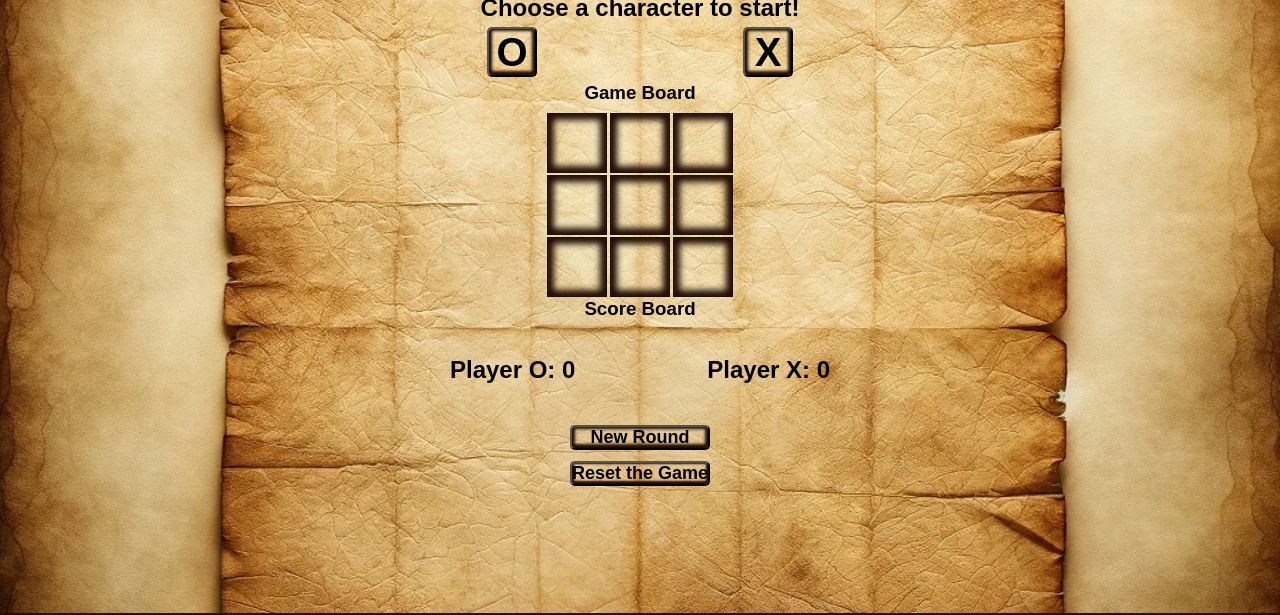
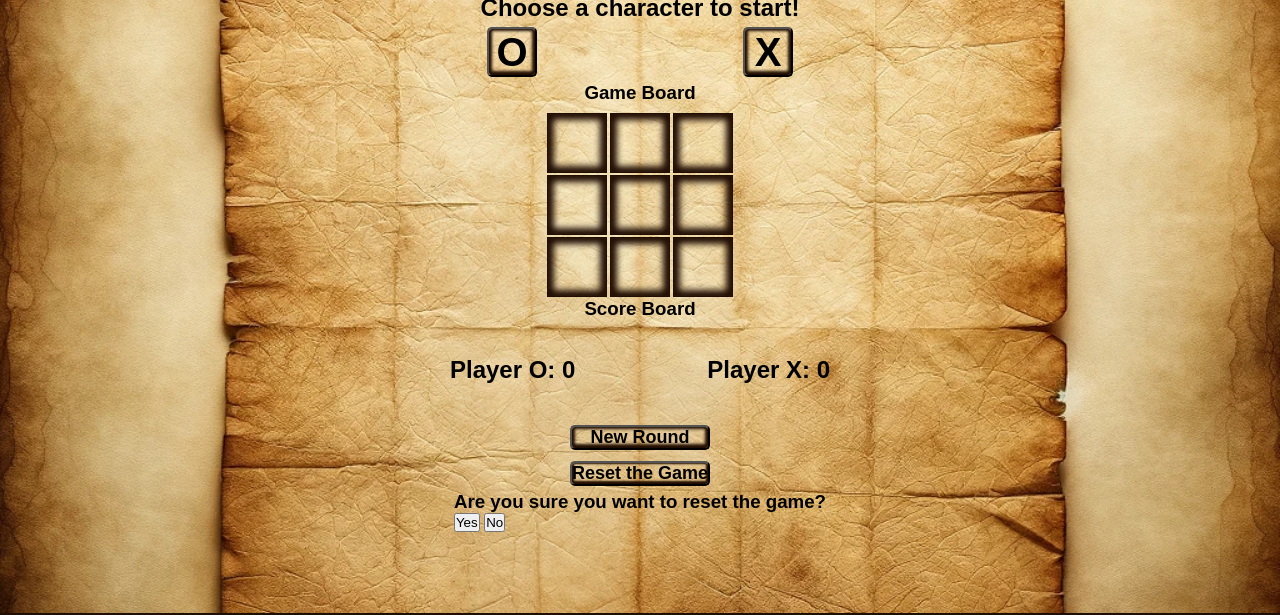
Before and after one commit to ahmedcodein/tictactoe, a plain HTML site: page index.html in a window 1280 px wide. Shown: the part 67-682 px from the top of the page. Drawn offline with Linux system fonts and the light colour scheme; a web font is replaced by a local one.

Commit message:
Add new div to html for reset modal message window

```diff
--- a/index.html
+++ b/index.html
@@ -56,6 +56,13 @@
                 <button id="round-reset">New Round</button>
                 <button id="game-reset">Reset the Game</button>
             </div>
+            <div id="reset-message">
+                <h3>Are you sure you want to reset the game?</h3>
+                <div class="confirm">
+                    <button class="reset-option" id="yes-reset">Yes</button>
+                    <button class="reset-option" id="no-reset">No</button>
+                </div>
+            </div>
         </section>
     </main>
 
```
